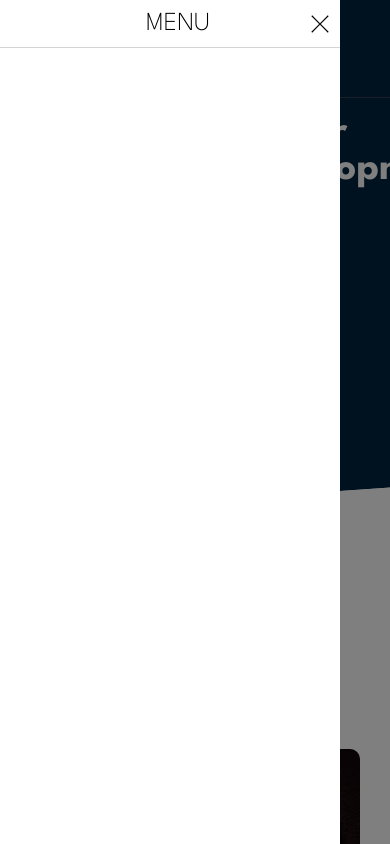
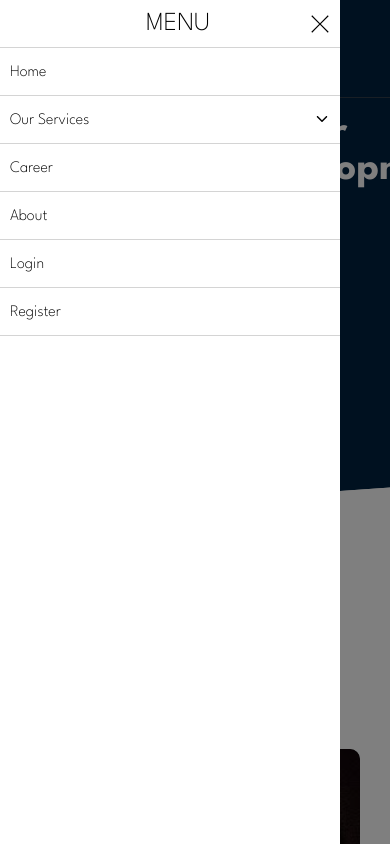
Before and after one commit to toaharahmanratul/techanova, a Next.js app: page / in a window 390 px wide. Both pictures are taken after a click on the icon 45 px from the left and 40 px from the top of the page. Shown: the top 844 px of the page. Built offline with nearby package versions, Linux system fonts and the light colour scheme.

Commit message:
Mobile menu content is being added.

```diff
--- a/src/components/navbar/sliding-nav/SlidingNav.jsx
+++ b/src/components/navbar/sliding-nav/SlidingNav.jsx
@@ -1,8 +1,14 @@
-import React from "react";
+import React, { useState } from "react";
 import styles from "./sliding-nav.module.css";
 import { TfiClose } from "react-icons/tfi";
+import { IoIosArrowDown } from "react-icons/io";
+import { IoIosArrowUp } from "react-icons/io";
+import Link from "next/link";
 
 const SlidingNav = ({ isSlidingNavOpen, setIsSlidingNavOpen }) => {
+  const [isServiceDropdownOpen, setIsServiceDropdownOpen] = useState(false);
+  const [isCareerDropdownOpen, setIsCareerDropdownOpen] = useState(false);
+
   const handleCloseMenu = (e) => {
     if (e.target === e.currentTarget) {
       setIsSlidingNavOpen(!isSlidingNavOpen);
@@ -18,6 +24,77 @@ const SlidingNav = ({ isSlidingNavOpen, setIsSlidingNavOpen }) => {
             <TfiClose onClick={() => setIsSlidingNavOpen(!isSlidingNavOpen)} />
           </div>
         </div>
+        <div className={styles["menu-item"]}>
+          <Link href="/">
+            <h3>Home</h3>
+          </Link>
+        </div>
+        <div className={styles["menu-item"]}>
+          <div className={styles["menu-content"]}>
+            <Link href="/services">
+              <h3>Our Services</h3>
+            </Link>
+            {!isServiceDropdownOpen && (
+              <div
+                className={styles["dropdown-arrow"]}
+                onClick={() => setIsServiceDropdownOpen(!isServiceDropdownOpen)}
+              >
+                <IoIosArrowDown />
+              </div>
+            )}
+            {isServiceDropdownOpen && (
+              <div
+                className={styles["dropdown-arrow"]}
+                onClick={() => setIsServiceDropdownOpen(!isServiceDropdownOpen)}
+              >
+                <IoIosArrowUp />
+              </div>
+            )}
+          </div>
+          {isServiceDropdownOpen && (
+            <div className={styles["menu-sub-content"]}>
+              <Link href="/services/representation-of-georgian-aviation-university-in-bangladesh">
+                <h3>
+                  Representation of Georgian Aviation University in Bangladesh
+                </h3>
+              </Link>
+            </div>
+          )}
+          {isServiceDropdownOpen && (
+            <div className={styles["menu-sub-content"]}>
+              <Link href="/services/aviation-software-developer">
+                <h3>Aviation Software Development</h3>
+              </Link>
+            </div>
+          )}
+          {isServiceDropdownOpen && (
+            <div className={styles["menu-sub-content"]}>
+              <Link href="/services/aviation-training-provider">
+                <h3>Aviation Training Solution</h3>
+              </Link>
+            </div>
+          )}
+        </div>
+        <div className={styles["menu-item"]}>
+          <Link href="/career">
+            <h3>Career</h3>
+          </Link>
+        </div>
+        <div className={styles["menu-item"]}>
+          <Link href="/about">
+            <h3>About</h3>
+          </Link>
+        </div>
+        <div className={styles["menu-item"]}>
+          <Link href="/login">
+            <h3>Login</h3>
+          </Link>
+        </div>
+        <div className={styles["menu-item"]}>
+          <Link href="/register">
+            <h3>Register</h3>
+          </Link>
+        </div>
       </div>
     </div>
   );
--- a/src/components/navbar/sliding-nav/sliding-nav.module.css
+++ b/src/components/navbar/sliding-nav/sliding-nav.module.css
@@ -45,7 +45,43 @@
   cursor: default;
 }
 .menu-item {
+  position: relative;
   width: 100%;
-  height: 48px;
+  min-height: 48px;
+  display: flex;
+  flex-direction: column;
+  padding-top: 13px;
+  padding-bottom: 5px;
+  /* justify-content: center; */
   border-bottom: 1px solid rgb(212, 212, 212);
 }
+.menu-content {
+  width: 100%;
+  display: flex;
+  align-items: center;
+}
+.menu-item a {
+  text-decoration: none;
+  color: black;
+  margin-left: 10px;
+  cursor: pointer;
+}
+.menu-item h3 {
+  font-weight: 200;
+  font-size: 16px;
+  line-height: 24px;
+}
+.dropdown-arrow {
+  margin-left: auto;
+  margin-right: 10px;
+  cursor: pointer;
+}
+.menu-sub-content {
+  position: relative;
+  align-items: center;
+  min-height: 36px;
+  text-wrap: wrap;
+  margin-left: 15px;
+  padding-bottom: 8px;
+  border-bottom: 1px solid rgb(212, 212, 212);
+}
```
